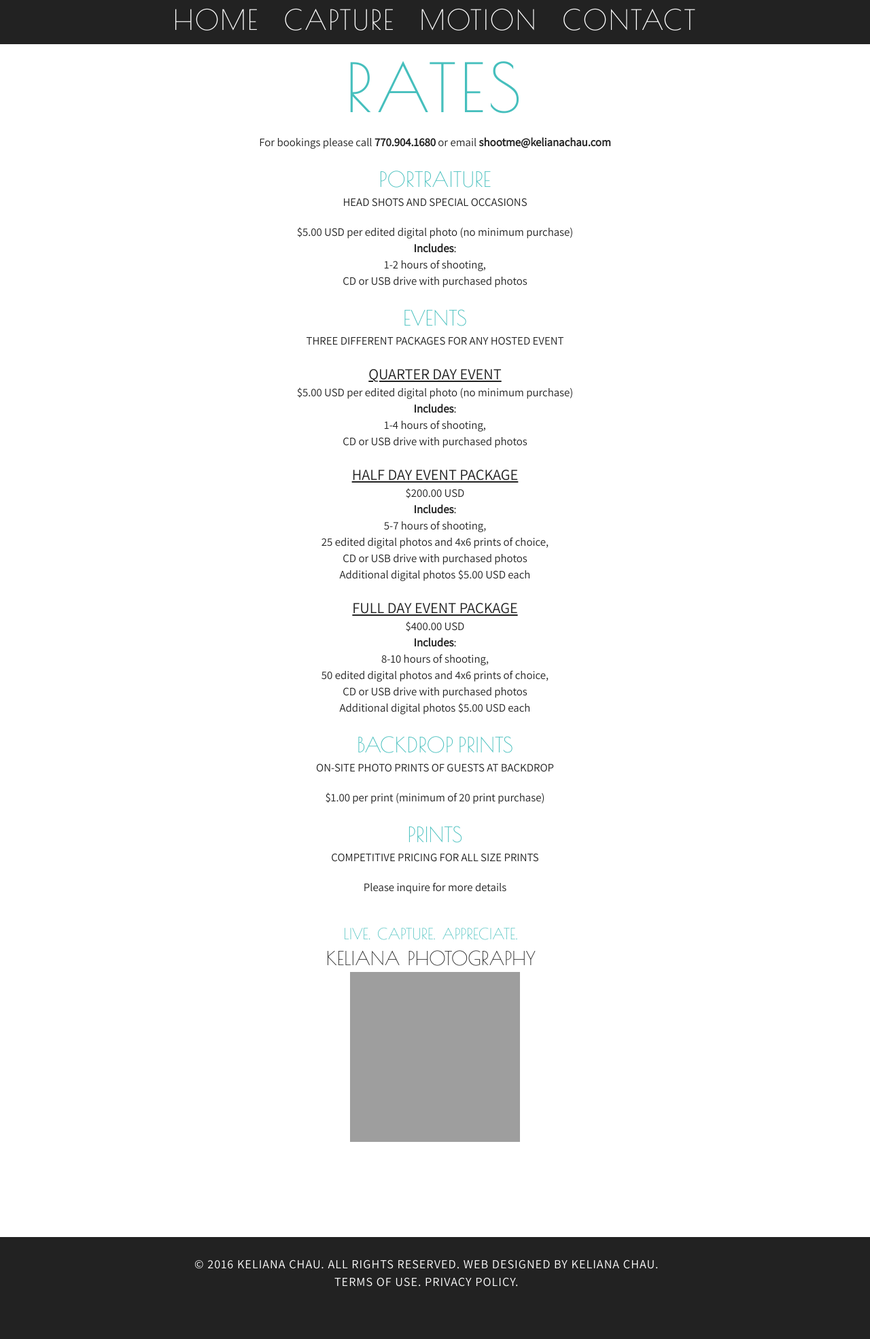
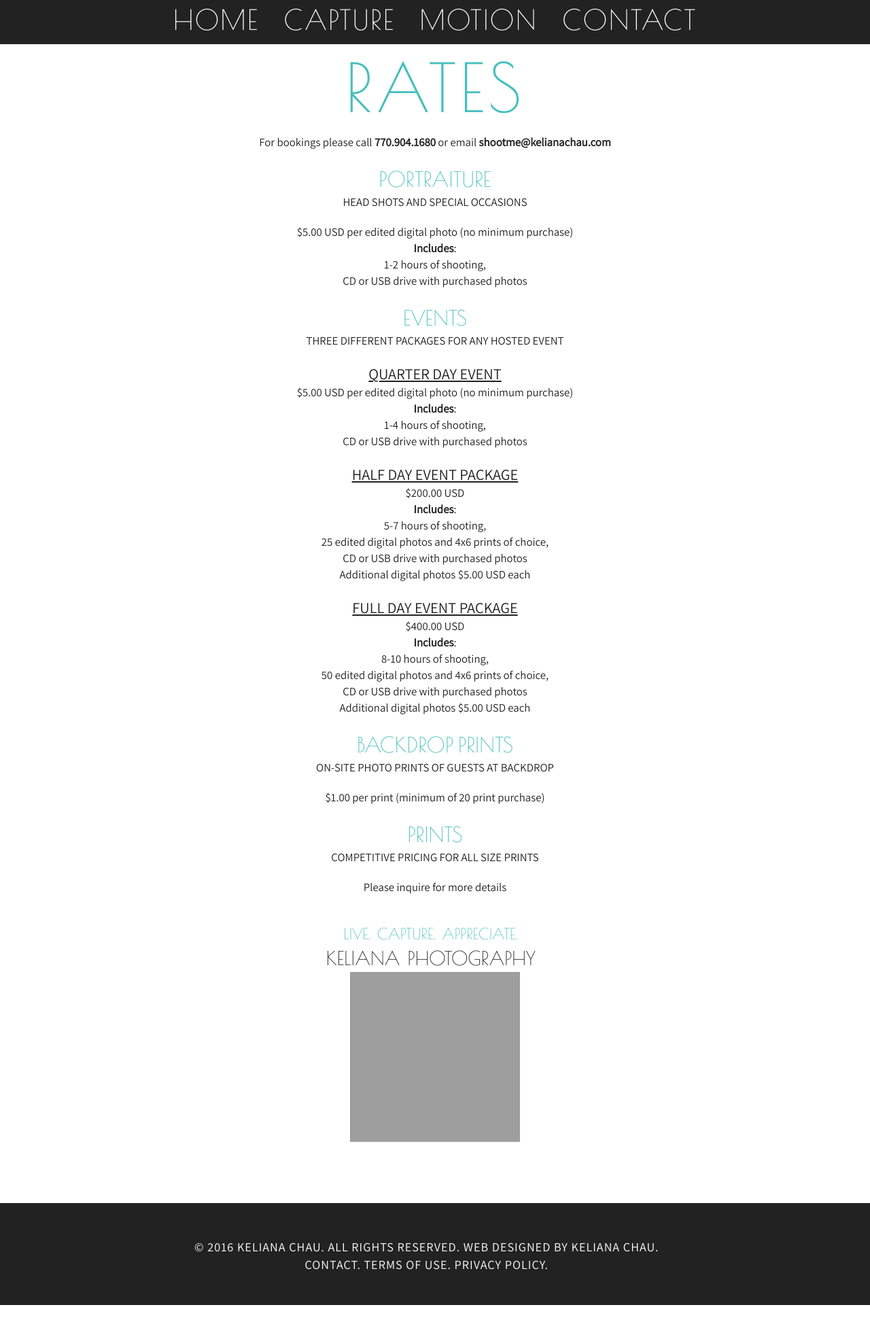
Before and after one commit to Chime92/kelichau.github.io, a PHP site: page /rates.html in a window 1280 px wide. Shown: the whole page at 68% size. After the commit the page ends 1920 px from the top, so only its background shows below. Run offline with PHP 8.4, Linux system fonts and the light colour scheme; some libraries are stand-ins or nearby versions; grey boxes are pictures that could not be loaded.

Commit message:
Adjusted spacing in footer and added "contact" link.

```diff
--- a/assets/css/sticky-footer-navbar.css
+++ b/assets/css/sticky-footer-navbar.css
@@ -14,9 +14,9 @@ body {
   width: 102%;
   /* Set the fixed height of the footer here */
   height: 150px;
-  padding-top: 2%;
+  padding-top: 4%;
   background-color: #222222;
-  bottom: -200px;
+  bottom: -150px;
   padding: 1 1 1 1;
   right: -0.49999px;
   }
--- a/capture.html
+++ b/capture.html
@@ -187,6 +187,7 @@
             <a href="http://www.kelianachau.com" target="_blank">Keliana Chau</a>. All Rights Reserved. Web designed by
             <a href="http://www.kelianachau.com" target="_blank">Keliana Chau</a>.
               <br/>
+            <a href="http://www.kelianachau.com/contact">Contact</a>.
             <a href="http://www.kelianachau.com/terms-of-use">Terms of Use</a>.
             <a href="http://www.kelianachau.com/privacy-policy">Privacy Policy</a>.
       </p>
--- a/contact.html
+++ b/contact.html
@@ -85,6 +85,7 @@
             <a href="http://www.kelianachau.com" target="_blank">Keliana Chau</a>. All Rights Reserved. Web designed by
             <a href="http://www.kelianachau.com" target="_blank">Keliana Chau</a>.
               <br/>
+            <a href="http://www.kelianachau.com/contact">Contact</a>.
             <a href="http://www.kelianachau.com/terms-of-use">Terms of Use</a>.
             <a href="http://www.kelianachau.com/privacy-policy">Privacy Policy</a>.
       </p>
--- a/index.html
+++ b/index.html
@@ -128,6 +128,7 @@
             <a href="http://www.kelianachau.com" target="_blank">Keliana Chau</a>. All Rights Reserved. Web designed by
             <a href="http://www.kelianachau.com" target="_blank">Keliana Chau</a>.
               <br/>
+            <a href="http://www.kelianachau.com/contact">Contact</a>.
             <a href="http://www.kelianachau.com/terms-of-use">Terms of Use</a>.
             <a href="http://www.kelianachau.com/privacy-policy">Privacy Policy</a>.
       </p>
--- a/motion.html
+++ b/motion.html
@@ -53,6 +53,7 @@
             <a href="http://www.kelianachau.com" target="_blank">Keliana Chau</a>. All Rights Reserved. Web designed by
             <a href="http://www.kelianachau.com" target="_blank">Keliana Chau</a>.
               <br/>
+            <a href="http://www.kelianachau.com/contact">Contact</a>.
             <a href="http://www.kelianachau.com/terms-of-use">Terms of Use</a>.
             <a href="http://www.kelianachau.com/privacy-policy">Privacy Policy</a>.
       </p>
--- a/privacy-policy.html
+++ b/privacy-policy.html
@@ -112,6 +112,7 @@
             <a href="http://www.kelianachau.com" target="_blank">Keliana Chau</a>. All Rights Reserved. Web designed by
             <a href="http://www.kelianachau.com" target="_blank">Keliana Chau</a>.
               <br/>
+            <a href="http://www.kelianachau.com/contact">Contact</a>.
             <a href="http://www.kelianachau.com/terms-of-use">Terms of Use</a>.
             <a href="http://www.kelianachau.com/privacy-policy">Privacy Policy</a>.
       </p>
--- a/rates.html
+++ b/rates.html
@@ -132,6 +132,7 @@
             <a href="http://www.kelianachau.com" target="_blank">Keliana Chau</a>. All Rights Reserved. Web designed by
             <a href="http://www.kelianachau.com" target="_blank">Keliana Chau</a>.
               <br/>
+            <a href="http://www.kelianachau.com/contact">Contact</a>.
             <a href="http://www.kelianachau.com/terms-of-use">Terms of Use</a>.
             <a href="http://www.kelianachau.com/privacy-policy">Privacy Policy</a>.
       </p>
--- a/terms-of-use.html
+++ b/terms-of-use.html
@@ -172,6 +172,7 @@
             <a href="http://www.kelianachau.com" target="_blank">Keliana Chau</a>. All Rights Reserved. Web designed by
             <a href="http://www.kelianachau.com" target="_blank">Keliana Chau</a>.
               <br/>
+            <a href="http://www.kelianachau.com/contact">Contact</a>.
             <a href="http://www.kelianachau.com/terms-of-use">Terms of Use</a>.
             <a href="http://www.kelianachau.com/privacy-policy">Privacy Policy</a>.
       </p>
```
